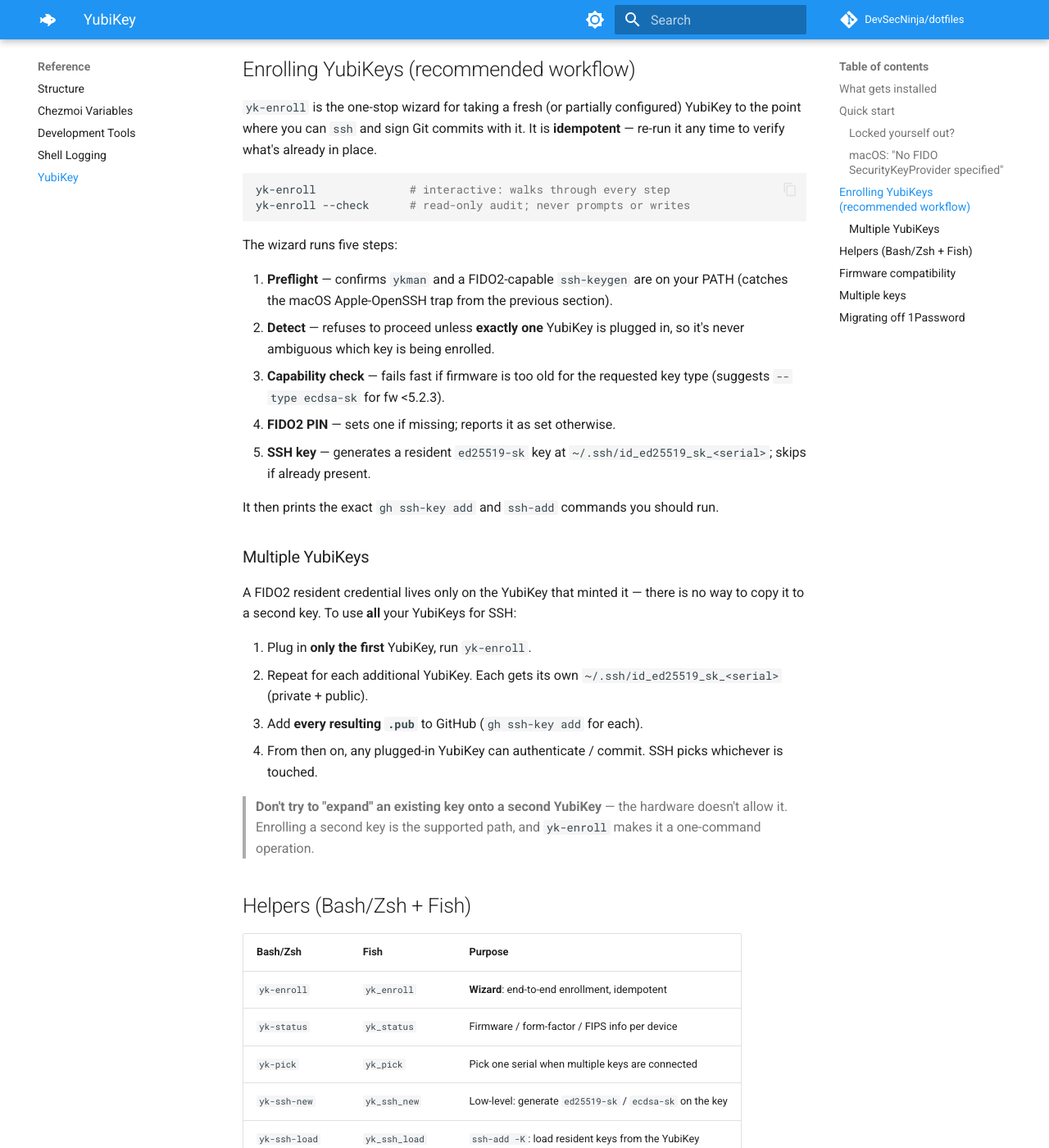
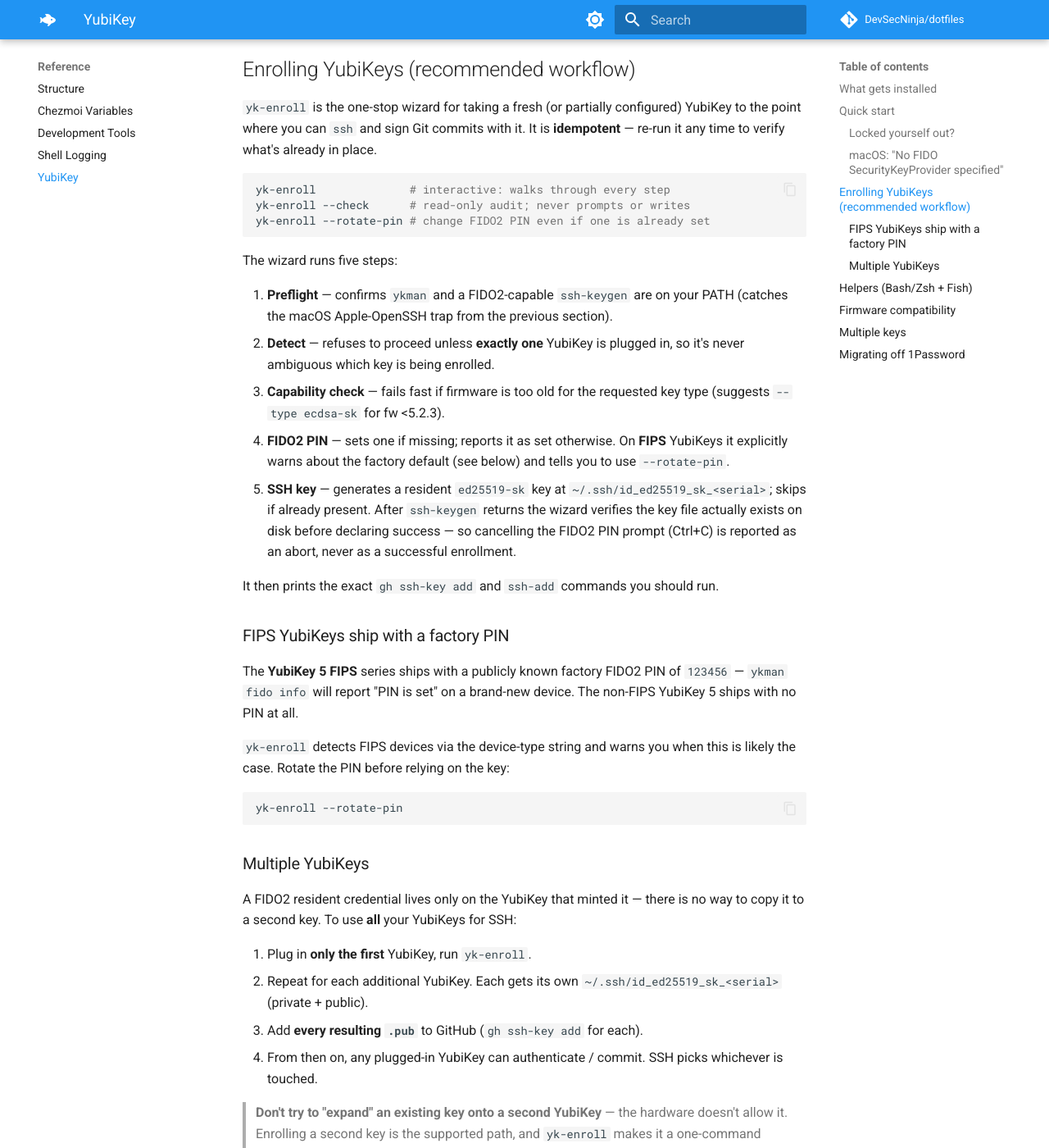
Before and after one commit to DevSecNinja/dotfiles, an MkDocs documentation site: the page built from docs/yubikey.md, in a window 1280 px wide and 1400 px high, scrolled down 2106 px. Shown: the whole window at 82% size. Built offline with MkDocs 1.6.1 and Material for MkDocs 9.7.7, drawn with Linux system fonts in a browser that asks for light colours; comment, search, counter and statistics services are not loaded.

Commit message:
fix(yubikey): verify file post-condition + FIPS factory PIN handling
Two yk-enroll fixes from real macOS dogfooding:

1. Trust the filesystem, not exit codes.

   When the user pressed Ctrl+C at the FIDO2 PIN prompt during

   ssh-keygen enrollment, ssh-keygen returned a status that the

   wrapping function reported as success in fish's pipeline. Result:

   the wizard printed 'Enrolled: <path>' and 'Done. Next steps' even

   though no key file was ever written. Now both the bash and fish

   wizards stat <path> and <path>.pub after yk-ssh-new returns and

   abort with a clear error if either is missing. The Done summary

   block is also gated on the pubkey existing.

2. FIPS YubiKeys ship with factory PIN 123456.

   ykman fido info reports 'PIN is set' on a brand-new YubiKey 5

   FIPS, even though the PIN is the publicly documented default. The

   wizard now detects FIPS via the device type and warns explicitly:

     FIDO2 PIN is set — but this is a FIPS YubiKey, which ships with

     factory default PIN '123456'. If you haven't changed it yourself,

     rotate it now.

     Re-run with --rotate-pin to change it now.

   New --rotate-pin flag forces a change-pin call even when one is

   already set, so users can rotate the factory default without

   having to remember the raw ykman incantation.

Removed the half-baked interactive 'Change PIN now? [y/N]' prompt:

it deadlocked bats (stdin-is-a-tty) and added zero value over the

explicit --rotate-pin flag.

Tests: 16 bats cases (5 new): FIPS warning under --check, --rotate-pin

forces change, --rotate-pin under --check is a no-op, non-FIPS keys

are NOT prompted, and the Ctrl+C regression (ssh-keygen exits 0 but

no file written -> wizard aborts and never says 'Done').

Docs: docs/yubikey.md gained a 'FIPS YubiKeys ship with a factory

PIN' section and the post-condition guarantee in the step-5 bullet.

````diff
--- a/docs/yubikey.md
+++ b/docs/yubikey.md
@@ -101,6 +101,7 @@
 ```bash
 yk-enroll              # interactive: walks through every step
 yk-enroll --check      # read-only audit; never prompts or writes
+yk-enroll --rotate-pin # change FIDO2 PIN even if one is already set
 ```
 
 The wizard runs five steps:
@@ -113,11 +114,30 @@
 3. **Capability check** — fails fast if firmware is too old for the
    requested key type (suggests `--type ecdsa-sk` for fw <5.2.3).
 4. **FIDO2 PIN** — sets one if missing; reports it as set otherwise.
+   On **FIPS** YubiKeys it explicitly warns about the factory default
+   (see below) and tells you to use `--rotate-pin`.
 5. **SSH key** — generates a resident `ed25519-sk` key at
-   `~/.ssh/id_ed25519_sk_<serial>`; skips if already present.
+   `~/.ssh/id_ed25519_sk_<serial>`; skips if already present. After
+   `ssh-keygen` returns the wizard verifies the key file actually exists
+   on disk before declaring success — so cancelling the FIDO2 PIN prompt
+   (Ctrl+C) is reported as an abort, never as a successful enrollment.
 
 It then prints the exact `gh ssh-key add` and `ssh-add` commands you
 should run.
+
+### FIPS YubiKeys ship with a factory PIN
+
+The **YubiKey 5 FIPS** series ships with a publicly known factory FIDO2
+PIN of `123456` — `ykman fido info` will report "PIN is set" on a
+brand-new device. The non-FIPS YubiKey 5 ships with no PIN at all.
+
+`yk-enroll` detects FIPS devices via the device-type string and warns
+you when this is likely the case. Rotate the PIN before relying on the
+key:
+
+```bash
+yk-enroll --rotate-pin
+```
 
 ### Multiple YubiKeys
 
````
Also changed, not shown: 3 other files.
